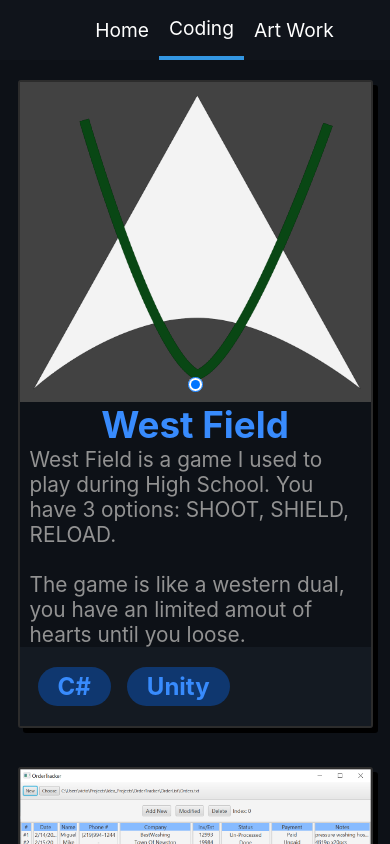
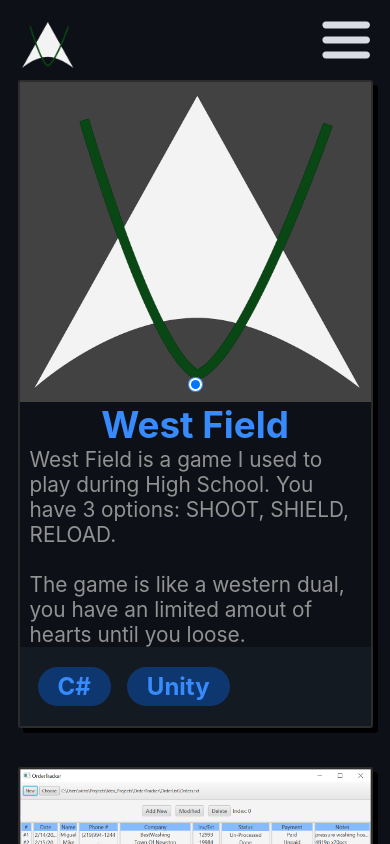
Before and after one commit to Vspoke91/velta-project, a React (Vite) app: page /Coding in a window 390 px wide. Shown: the top 844 px of the page. Built offline with nearby package versions, Linux system fonts and the light colour scheme.

Commit message:
ADD: header is not working with small screens

```diff
--- a/src/components/header/Header.css
+++ b/src/components/header/Header.css
@@ -69,40 +69,114 @@
   border-bottom-style: solid;
 }
 
-@media(max-width: 500px) {
+#MainHeader .navController_X {
+  visibility: hidden;
+  align-self: self-end;
+  margin-top: 20px;
+  margin-right: 20px;
+}
 
-  .App-logo {
+#MainHeader .navController_Three {
+  visibility: hidden;
+  align-self: self-end;
+  margin-top: 20px;
+  margin-right: 20px;
+}
+
+@media(min-width: 601px) {
+  #MainHeader .navController_X {
+    visibility: hidden !important;
+  }
+
+  #MainHeader .navController_Three {
+    visibility: hidden !important;
+  }
+
+  #MainHeader {
+    flex-direction: row !important;
+    visibility: visible !important;
+    margin: 0 !important;
+    height: 60px !important;
+  }
+
+  #MainHeader .navigationButtons {
+    display: flex !important;
+  }
+
+  #MainHeader .navController_Three {
+    display: none !important;
+  }
+
+  #MainHeader .navController_X {
+    display: none !important;
+  }
+}
+
+
+@media(max-width: 600px) {
+
+  #MainHeader .navController {
+    align-self: flex-end;
+
+    margin: 20px;
+  }
+
+  #MainHeader {
+    height: 100vh;
+    width: 100vw;
+
+    padding: 0;
+    margin: 0;
+
+    flex-direction: column;
+    background-color: #202935fb;
+  }
+
+  #MainHeader .logo {
+    height: auto;
+    margin: 20px;
+  }
+
+  #MainHeader .logo span {
     display: none;
   }
 
-  .App-header nav {
-    justify-content: center;
+  #MainHeader .logo img {
+    height: 100px;
+    width: auto;
+
+    padding: 0;
+    margin: 0;
   }
 
-  .App-header {
-    padding: 0px;
+  #MainHeader .navigationButtons {
+    align-items: center;
+    flex-direction: column;
+
+    margin: 0;
+    padding: 0;
   }
 
-}
+  #MainHeader .navigationButtons a {
+    display: flex;
+    justify-content: center;
 
-@media(max-width: 600px) {
+    height: 90px;
+    width: 100%;
 
-  .App-logo span {
-    display: none;
+    padding: 0;
+    margin: 0;
+
+    font-size: 2.3rem;
+    font-weight: 700;
   }
 
-  .App-header nav {
-    display: flex;
-    width: 100%;
-    height: 100%;
+  #MainHeader .Header-Selected {
+    border: none;
+    color: #3396e2;
+  }
 
-    margin-left: calc(100% / 10);
+  #MainHeader .navController_X {
+    visibility: visible;
   }
 }
-
-@media(max-width: 260px) {
-  .App-header nav {
-    margin: 0;
-    justify-content: flex-start;
-  }
-}
--- a/src/components/header/Header.jsx
+++ b/src/components/header/Header.jsx
@@ -1,13 +1,13 @@
-import React from 'react'
+import React, { useState } from 'react'
 import { useLocation } from 'react-router-dom'
 import './Header.css'
 
 function SelectorSwitch() {
   const linkElements =
     [
-      React.createElement('a', { href: '/' }, 'Home'),
-      React.createElement('a', { href: '/Coding' }, 'Coding'),
-      React.createElement('a', { href: '/ArtWork' }, 'Art Work')
+      React.createElement('a', { href: '/', key: 'Home' }, 'Home'),
+      React.createElement('a', { href: '/Coding', key: 'Coding' }, 'Coding'),
+      React.createElement('a', { href: '/ArtWork', key: 'ArtWork' }, 'Art Work')
     ]
 
   switch (useLocation().pathname) {
@@ -28,13 +28,60 @@ function SelectorSwitch() {
 }
 
 function Header() {
+
+  const [isHidden, setHidden] = useState(false);
+
+
   return (
-    <header className='App-header'>
-      <a className='App-logo' href='/'>
-        <img src='VeltaLogo.png' alt='img' />
+    <header
+      id='MainHeader'
+      className='App-header'
+      style={{
+        flexDirection: isHidden ? 'column' : 'row-reverse',
+        height: isHidden ? '' : '50px',
+        visibility: isHidden ? 'visible' : 'hidden',
+        marginTop: isHidden ? '0' : '20px',
+        justifyContent: isHidden ? '' : 'space-between',
+      }}>
+
+      <img
+        className='navController_Three'
+        height='50px' width='auto'
+        style={{
+          display: isHidden ? 'none' : '',
+          visibility: isHidden ? 'hidden' : 'visible'
+        }}
+        onClick={() => { setHidden(true) }}
+        src='/Icons/ThreeLinesUtils.svg' />
+
+      <img
+        className='navController_X'
+        height='40px' width='auto'
+        style={{
+          visibility: isHidden ? 'visible' : 'hidden'
+        }}
+        onClick={() => { setHidden(false) }}
+        src='/Icons/XUtils.svg' />
+
+      <a
+        className='App-logo logo'
+        href='/'
+        style={{
+          visibility: 'visible',
+        }}>
+        <img
+          src='VeltaLogo.png'
+          alt='img'
+          style={{
+            height: isHidden ? '' : '50px',
+            width: 'auto'
+          }} />
         <span>Velta Project</span>
       </a>
-      <nav>
+      <nav className='navigationButtons'
+        style={{
+          display: isHidden ? '' : 'none',
+        }}>
         {SelectorSwitch()}
       </nav>
     </header>
--- a/src/pages/home/Home.jsx
+++ b/src/pages/home/Home.jsx
@@ -159,7 +159,7 @@ const CodingSection = ({ image }) => {
 
         </motion.div>
 
-        <motion.a href='/Coding'><motion.button variants={Animation.resize(1.05, "white")} whileHover="show">Go to section <img src='/Icons/ArrowUtil.svg' /></motion.button></motion.a>
+        <motion.a href='/Coding'><motion.button variants={Animation.resize(1.05, "white")} whileHover="show">Go to section <img src='/Icons/ArrowUtils.svg' /></motion.button></motion.a>
       </motion.div>
 
       <motion.div className='itemImages' variants={Animation.foldOut('vertical', 2)} initial="hidden" whileInView="show" viewport={{ once: true, amount: 0 }}>
@@ -224,7 +224,7 @@ const ArtWorkSection = ({ image }) => {
             src='/Icons/Gimp.svg' />
 
         </motion.div>
-        <a href='/ArtWork'><motion.button variants={Animation.resize(1.05, "white")} whileHover="show">Go to section <img src='/Icons/ArrowUtil.svg' /></motion.button></a>
+        <a href='/ArtWork'><motion.button variants={Animation.resize(1.05, "white")} whileHover="show">Go to section <img src='/Icons/ArrowUtils.svg' /></motion.button></a>
       </motion.div>
 
       <motion.div className='itemImages' variants={Animation.foldOut('horizontal', 2)} initial="hidden" whileInView="show" viewport={{ once: true, amount: 0 }}>
```
Also changed, not shown: public/Icons/ThreeLinesUtils.svg (added), public/Icons/XUtils.svg (added).
